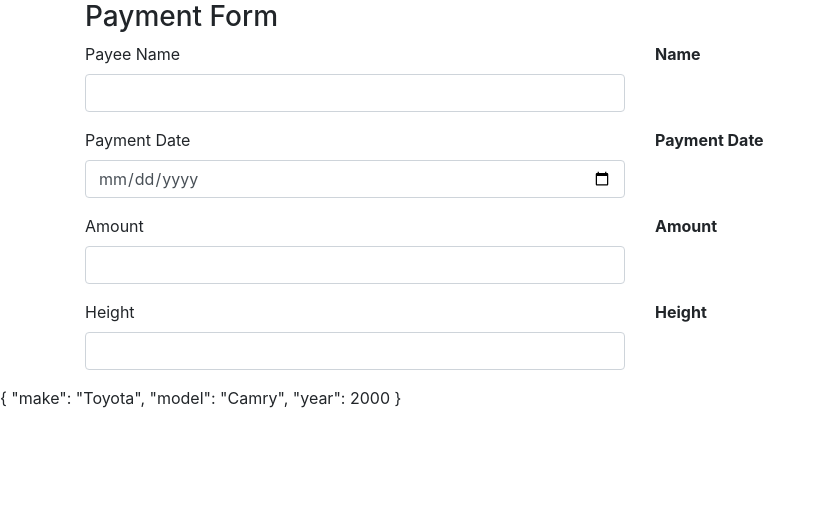
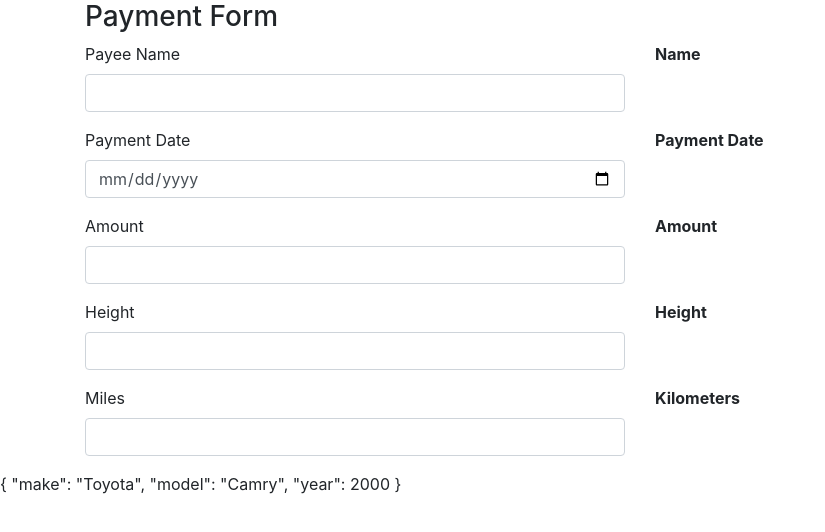
Before and after one commit to geekysrm/angular-pipes, an Angular app: page / in a window 1280 px wide. Shown: the top 532 px of the page, without its empty margins (0-825 px from the left). Built offline with nearby package versions, Linux system fonts and the light colour scheme.

Commit message:
add convert miles to km custom pipe

```diff
--- a/src/app/app.component.html
+++ b/src/app/app.component.html
@@ -70,6 +70,23 @@
       </div>
     </div>
   </div>
+  <div class="row">
+    <div class="form-group col">
+      <label>Miles</label>
+      <input
+        class="form-control"
+        (input)="onMilesChange($event.target.value)"
+      />
+    </div>
+    <div class="col">
+      <label>
+        <b>Kilometers</b>
+      </label>
+      <div>
+        {{ miles | convert }}
+      </div>
+    </div>
+  </div>
 </div>
 
 {{ car | json }}
--- a/src/app/app.component.ts
+++ b/src/app/app.component.ts
@@ -10,6 +10,7 @@ export class AppComponent {
   date: string;
   amount: number;
   height: number;
+  miles: number;
 
   car = {
     make: 'Toyota',
@@ -21,6 +22,10 @@ export class AppComponent {
   // constructor() {
   //   console.log(this.car);
   // }
+
+  onMilesChange(value: string) {
+    this.miles = Number(value);
+  }
 
   onHeightChange(value: string) {
     this.height = Number(value);
--- a/src/app/app.module.ts
+++ b/src/app/app.module.ts
@@ -2,10 +2,12 @@ import { BrowserModule } from '@angular/platform-browser';
 import { NgModule } from '@angular/core';
 
 import { AppComponent } from './app.component';
+import { ConvertPipe } from './convert.pipe';
 
 @NgModule({
   declarations: [
-    AppComponent
+    AppComponent,
+    ConvertPipe
   ],
   imports: [
     BrowserModule
--- /dev/null
+++ b/src/app/convert.pipe.ts
@@ -0,0 +1,14 @@
+import { Pipe, PipeTransform } from '@angular/core';
+
+@Pipe({
+  name: 'convert',
+})
+export class ConvertPipe implements PipeTransform {
+  transform(value: number, ...args: unknown[]): unknown {
+    if (!value) {
+      return ''; //to remove NaN when value(miles) is undefined at the start
+    }
+
+    return value * 1.609;
+  }
+}
```
Also changed, not shown: 1 other file (tests, documents, lock files or other folders).
